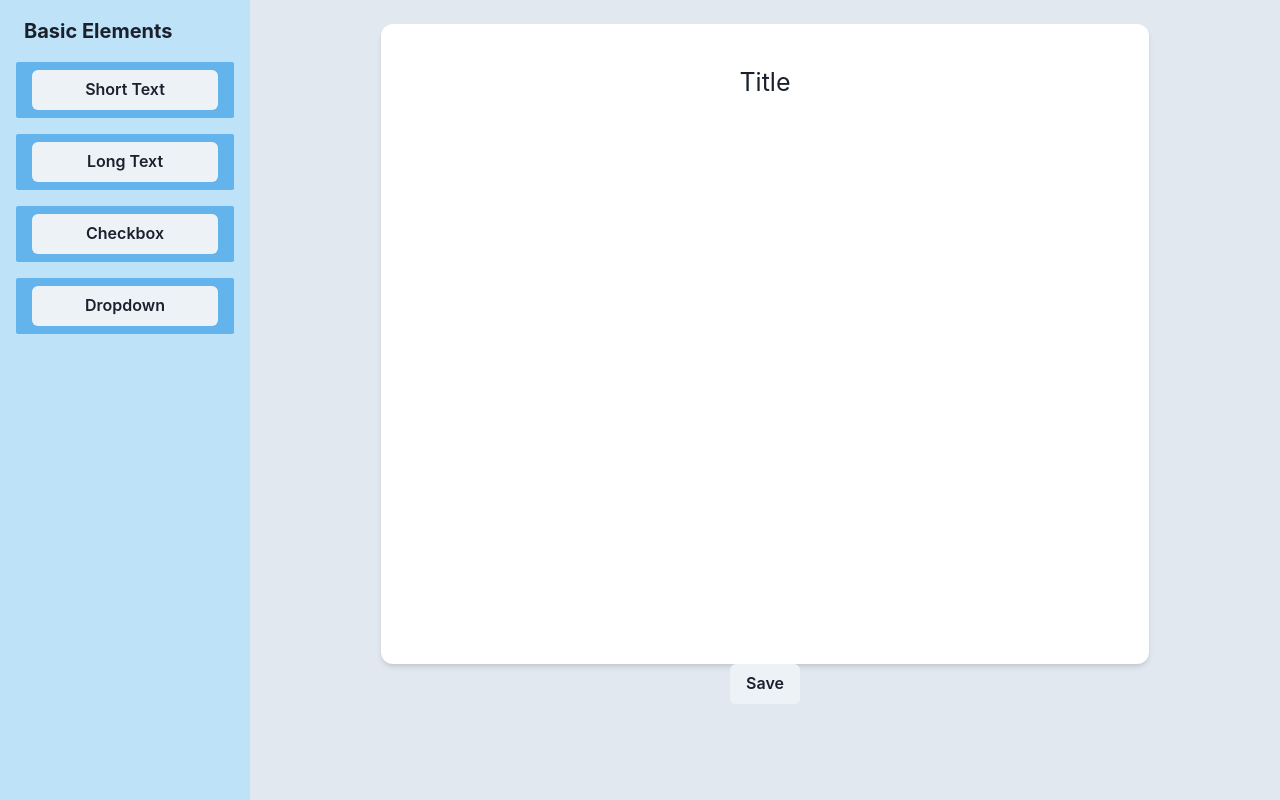
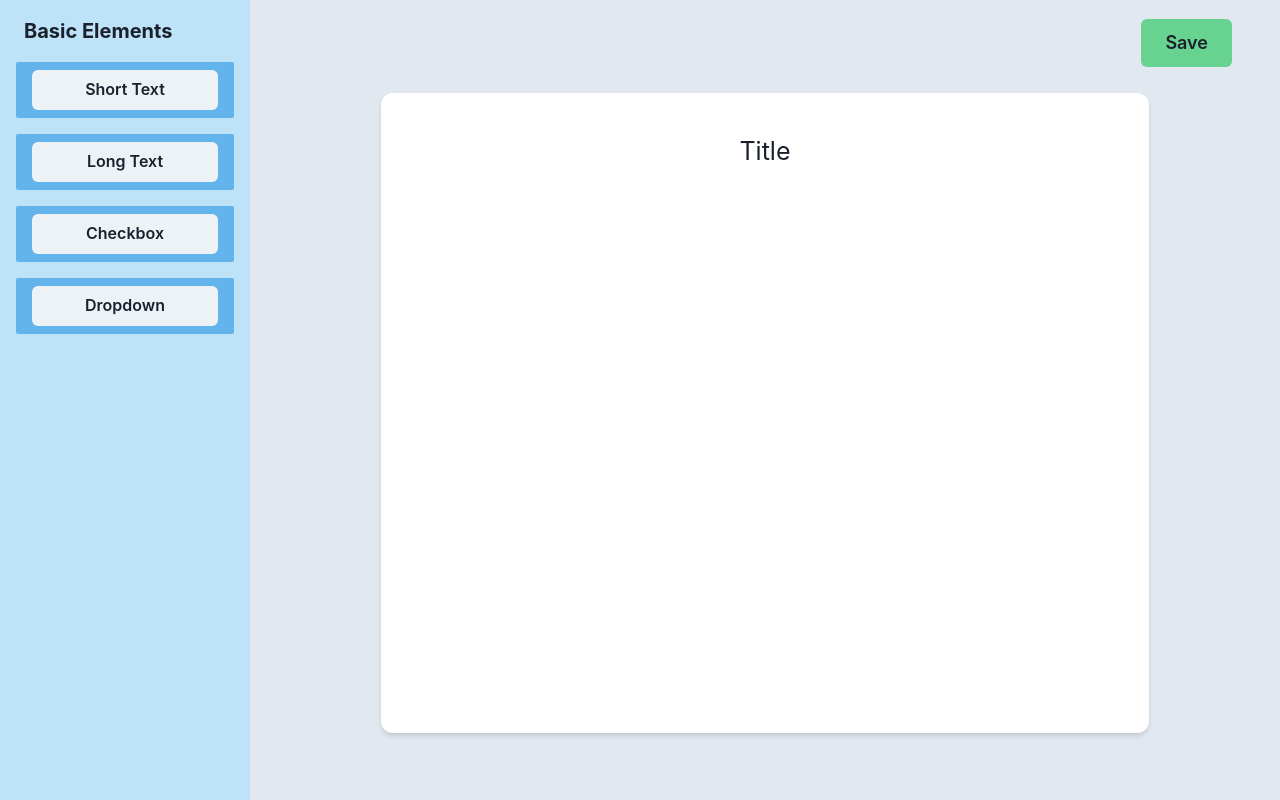
Before and after one commit to cherryDevloper/form-generator, a React (Create React App) app: page / in a window 1280 px wide. Both pictures are taken after a click on the button "Create Form". Built offline with nearby package versions, Linux system fonts and the light colour scheme; the HTML template or start-up script is replaced by a standard one.

Commit message:
style:improved style of the save button

```diff
--- a/src/pages/FormGenratorPage.tsx
+++ b/src/pages/FormGenratorPage.tsx
@@ -144,11 +144,22 @@ const FormGenratorPage = () => {
           </VStack>
         </Box>
       </Flex>
-
+      <Box
+        w={'100%'}
+        bg={'gray.200'}
+        textAlign={'right'}
+      >
+        <Button
+          onClick={saveForm}
+          size={'lg'}
+          background={'green.300'}
+          margin={'1.2rem 3rem 0.1rem'}
+        >
+          {'Save'}
+        </Button>
         <Flex
           flexDirection="column"
           w={'100%'}
-        bg={'gray.200'}
           justifyItems={'center'}
           alignItems={'center'}
           p={'6'}
@@ -159,13 +170,8 @@ const FormGenratorPage = () => {
             handleSubmit={handleSubmit}
             control={control}
           />
-        <Button
-          onClick={saveForm}
-          size={'md'}
-        >
-          {'Save'}
-        </Button>
         </Flex>
+      </Box>
     </Flex>
   );
 };
```
Lines whose indentation alone changed are shown as unchanged.
